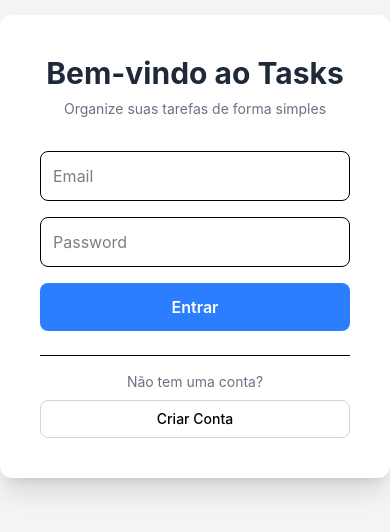
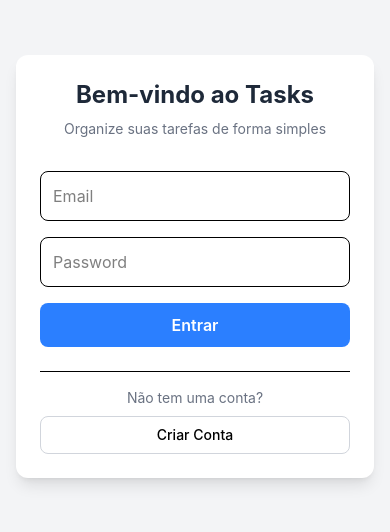
Before and after one commit to WesleyAlvess/task-manager-fullstack, a React (Vite) app in the folder frontend/: page / in a window 390 px wide. Shown: the part 176-708 px from the top of the page. Built offline with nearby package versions, Linux system fonts and the light colour scheme.

Commit message:
style(auth): improve responsiveness and alignment for login and register forms

```diff
--- a/frontend/src/Pages/LoginPage.jsx
+++ b/frontend/src/Pages/LoginPage.jsx
@@ -39,13 +39,13 @@ const LoginPage = ({ goToRegister }) => {
   };
 
   return (
-    <div className="flex items-center justify-center min-h-screen bg-gray-100">
+    <div className="flex items-center justify-center min-h-screen bg-gray-100 px-4 pt-10 sm:items-center sm:pt-0">
 
-      <div className="bg-white shadow-xl rounded-xl p-10 w-full max-w-md">
+      <div className="bg-white shadow-lg sm:shadow-xl rounded-xl p-6 sm:p-10 w-full max-w-sm sm:max-w-md">
 
         {/* título */}
         <div className="text-center mb-8">
-          <h1 className="text-3xl font-bold text-gray-800">
+          <h1 className="text-2xl sm:text-3xl font-bold text-gray-800">
             Bem-vindo ao Tasks
           </h1>
           <p className="text-gray-500 text-sm mt-2">
@@ -75,7 +75,7 @@ const LoginPage = ({ goToRegister }) => {
           <button
             type="submit"
             // disabled={!email || !password}
-            className="w-full bg-blue-500 text-white font-semibold py-3 rounded-lg hover:bg-blue-600 transition"
+            className="w-full bg-blue-500 text-white font-semibold py-2.5 sm:py-3 rounded-lg hover:bg-blue-600 transition"
           >
             Entrar
           </button>
--- a/frontend/src/Pages/RegisterPage.jsx
+++ b/frontend/src/Pages/RegisterPage.jsx
@@ -58,13 +58,13 @@ const RegisterPage = ({ goToLogin }) => {
   };
 
   return (
-    <div className="flex items-center justify-center min-h-screen bg-gray-100">
+    <div className="flex items-center justify-center min-h-screen bg-gray-100 px-4 sm:items-center sm:pt-0">
 
-      <div className="bg-white shadow-xl rounded-xl p-10 w-full max-w-md">
+      <div className="bg-white shadow-lg sm:shadow-xl rounded-xl p-6 sm:p-10 w-full max-w-sm sm:max-w-md">
 
         {/* título */}
         <div className="text-center mb-8">
-          <h1 className="text-3xl font-bold text-gray-800">
+          <h1 className="text-2xl sm:text-3xl font-bold text-gray-800">
             Bem-vindo ao Tasks
           </h1>
           <p className="text-gray-500 text-sm mt-2">
@@ -100,7 +100,7 @@ const RegisterPage = ({ goToLogin }) => {
 
           <button
             type="submit"
-            className="w-full bg-green-500 text-white font-semibold py-3 rounded-lg hover:bg-green-600 transition"
+            className="w-full bg-blue-500 text-white font-semibold py-2.5 sm:py-3 rounded-lg hover:bg-blue-600 transition"
           >
             Criar Conta
           </button>
```
